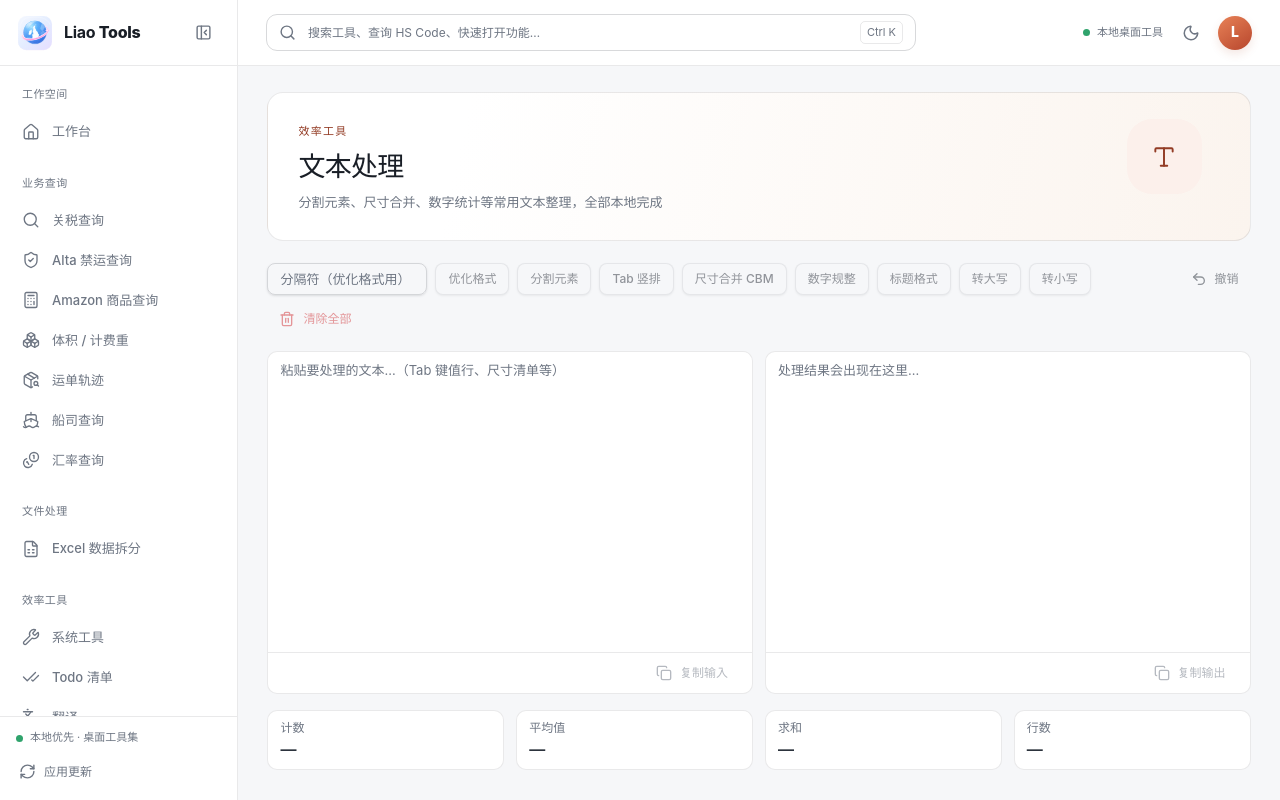
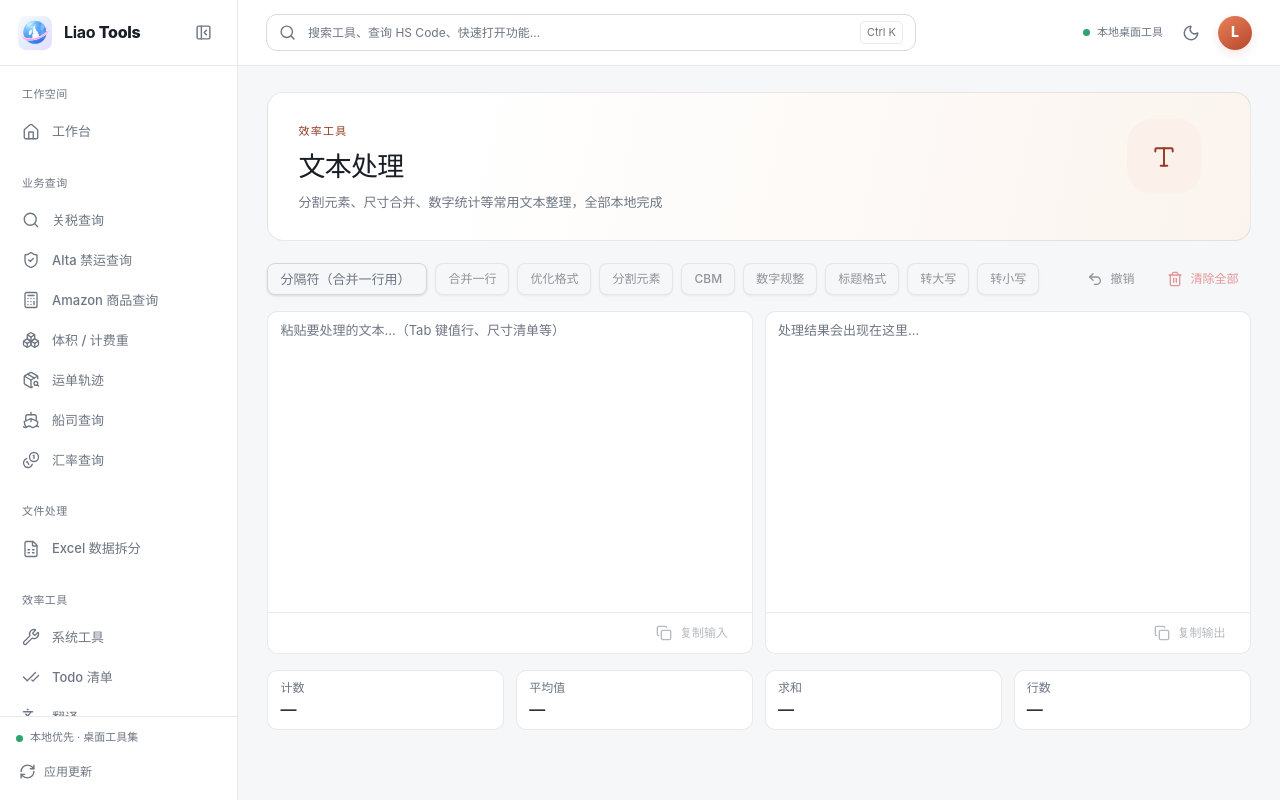
Before and after one commit to liao-works/liao-tools, a React (Vite) app: page /text-tools in a window 1280 px wide. Built offline with nearby package versions, Linux system fonts and the light colour scheme; the HTML template or start-up script is replaced by a standard one.

Commit message:
fix(text-tools): 按钮语义对齐原 exe 真实绑定——优化格式=key:value 整理，分割元素=竖排，CBM=尺寸合并

```diff
--- a/src/features/text-tools/TextToolsPage.tsx
+++ b/src/features/text-tools/TextToolsPage.tsx
@@ -14,15 +14,17 @@ import {
 
 interface Snapshot { input: string; output: string }
 
-const TOOLS: Array<{ label: string; run: (text: string, delimiter: string) => string }> = [
-  { label: '优化格式', run: (text, delimiter) => optimizeFormat(text, delimiter) },
-  { label: '分割元素', run: (text) => splitElements(text) },
-  { label: 'Tab 竖排', run: (text) => verticalizeTabbed(text) },
-  { label: '尺寸合并 CBM', run: (text) => mergeDimensionsCbm(text) },
-  { label: '数字规整', run: (text) => normalizeNumbers(text) },
-  { label: '标题格式', run: (text) => toTitleCase(text) },
-  { label: '转大写', run: (text) => toUpperCase(text) },
-  { label: '转小写', run: (text) => toLowerCase(text) },
+// 按钮标签与顺序对齐原 exe 的真实绑定（反汇编确认）：
+// 优化格式=key:value 整理、分割元素=竖排、CBM=尺寸合并、无=数字规整、隔开=按分隔符合并
+const TOOLS: Array<{ label: string; title: string; run: (text: string, delimiter: string) => string }> = [
+  { label: '合并一行', title: '把换行替换为左侧分隔符（原「隔开」按钮）', run: (text, delimiter) => optimizeFormat(text, delimiter) },
+  { label: '优化格式', title: '把「标签<空格/Tab>值」行整理为「标签: 值」', run: (text) => splitElements(text) },
+  { label: '分割元素', title: '把一行按 Tab / 连续空格拆分成多行竖排', run: (text) => verticalizeTabbed(text) },
+  { label: 'CBM', title: '尺寸数字规整后用 * 合并，行尾加 CBM', run: (text) => mergeDimensionsCbm(text) },
+  { label: '数字规整', title: '同 CBM 合并，但不加 CBM 后缀', run: (text) => normalizeNumbers(text) },
+  { label: '标题格式', title: '每个单词首字母大写', run: (text) => toTitleCase(text) },
+  { label: '转大写', title: '整段转为大写', run: (text) => toUpperCase(text) },
+  { label: '转小写', title: '整段转为小写', run: (text) => toLowerCase(text) },
 ];
 
 const HISTORY_LIMIT = 50;
@@ -120,10 +122,10 @@ export function TextToolsPage() {
 
       <div className="flex flex-wrap items-center gap-2">
         <Input value={delimiter} onChange={(event) => setDelimiter(event.target.value)}
-          placeholder="分隔符（优化格式用）" className="h-8 w-40 text-sm" />
+          placeholder="分隔符（合并一行用）" className="h-8 w-40 text-sm" />
         {TOOLS.map((tool) => (
           <Button key={tool.label} type="button" variant="outline" size="sm" className="h-8"
-            disabled={!input.trim()} onClick={() => apply(tool.run)}>
+            title={tool.title} disabled={!input.trim()} onClick={() => apply(tool.run)}>
             {tool.label}
           </Button>
         ))}
```
